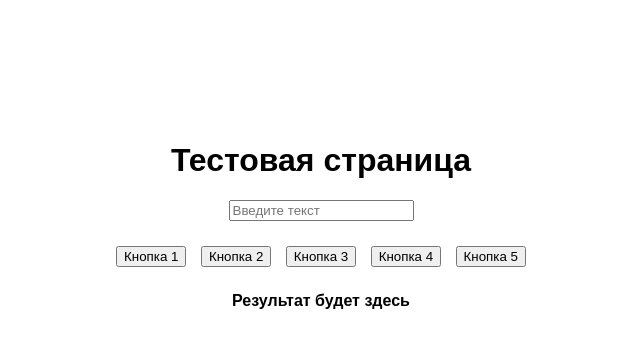
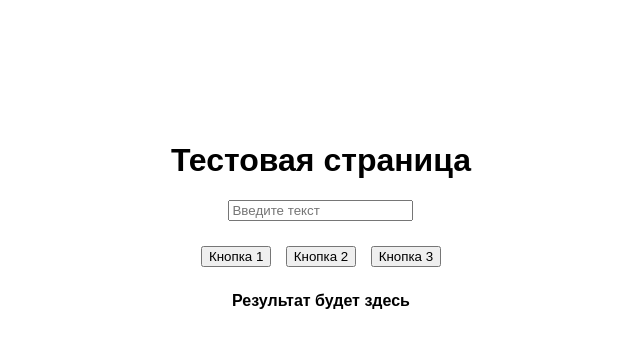
Before and after one commit to mmcmNew/secretary_flask, a Python web app: template templates/updater.html in a window 1280 px wide. Shown: the part 185-533 px from the top of the page, without its empty margins (319-959 px from the left). Run offline with Jinja, Linux system fonts and the light colour scheme; the template is opened without the code that fills it, so the values that code supplies are empty.

Commit message:
updater.html Gemini

```diff
--- a/modules/geminiVPN.py
+++ b/modules/geminiVPN.py
@@ -66,7 +66,7 @@ def gemini_proxy_response(text):
     # Отправка запроса
     try:
         start_time = time.time()
-        response = requests.post(url, headers=headers, data=json.dumps(data), proxies=proxies)
+        response = requests.post(url, headers=headers, data=json.dumps(data))  # , proxies=proxies)
         elapsed_time = time.time() - start_time
         print(f"Статус ответа API: {response.status_code}, время: {elapsed_time:.2f} секунд")
        # print(response.text)
--- a/templates/updater.html
+++ b/templates/updater.html
@@ -37,8 +37,6 @@
             <button onclick="testFunction1()">Кнопка 1</button>
             <button onclick="testFunction2()">Кнопка 2</button>
             <button onclick="testFunction3()">Кнопка 3</button>
-            <button onclick="testFunction4()">Кнопка 4</button>
-            <button onclick="testFunction5()">Кнопка 5</button>
         </div>
         <div class="output" id="outputField">Результат будет здесь</div>
     </div>
```
